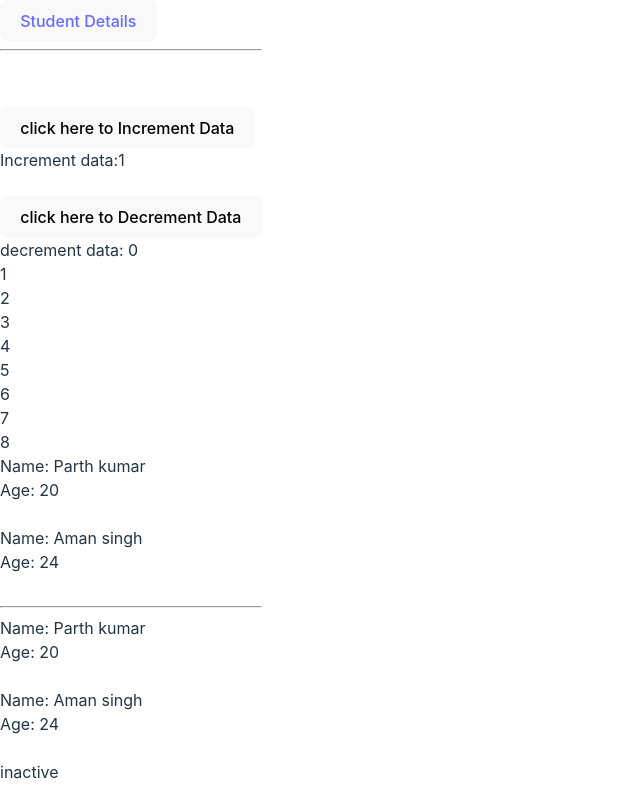
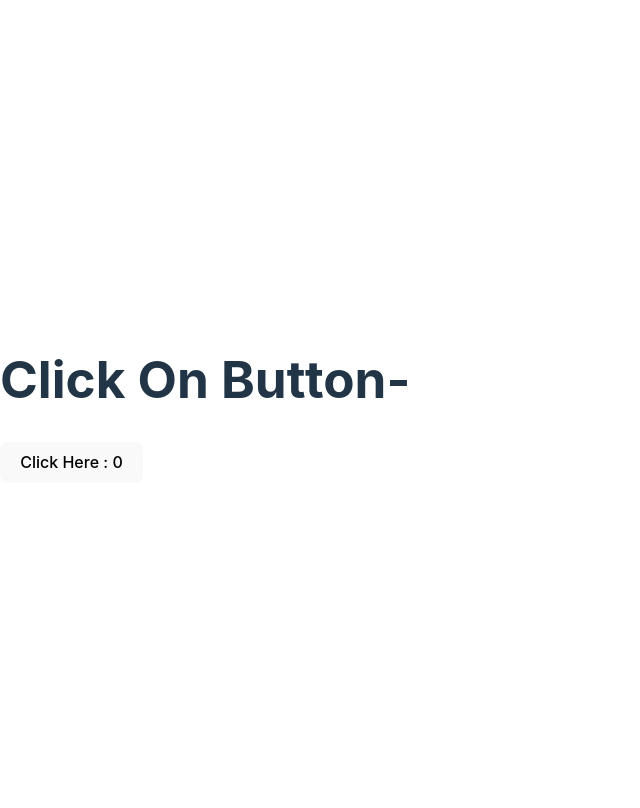
Before and after one commit to Parthkumar26/Teckat-intership, a React (Vite) app: page / in a window 1280 px wide. Shown: the whole page, without its empty margins (0-640 px from the left). Built offline with nearby package versions, Linux system fonts and the light colour scheme.

Commit message:
revision

```diff
--- a/package.json
+++ b/package.json
@@ -10,6 +10,7 @@
     "preview": "vite preview"
   },
   "dependencies": {
+    "newproj": "link:",
     "react": "^18.2.0",
     "react-dom": "^18.2.0",
     "react-hook-form": "^7.51.5",
--- a/src/AppRoute.tsx
+++ b/src/AppRoute.tsx
@@ -1,17 +1,19 @@
 import React from 'react'
 import { Route, Routes } from 'react-router-dom'
 import { CreateStudent, HomePage, StudentOutlet, Students, UpdateStudent } from './pages'
+import Test1 from './pages/Test1'
+
 
 
 const AppRoute : React.FC= () => {
   return (
     <Routes>
-      <Route path="" element = {<HomePage />}/>
+      <Route path="" element = {<Test1 />} />
+      <Route path="homepage" element = {<HomePage />}/>
       <Route path="student" element = {<StudentOutlet/>}>
         <Route path="" element = {<Students/>}/>
         <Route path="create-student" element = {<CreateStudent/>}/>
         <Route path="Update-student/: studentID" element = {<UpdateStudent/>}/>
-
       </Route>
     </Routes>
   )
--- a/src/pages/HomePage.tsx
+++ b/src/pages/HomePage.tsx
@@ -18,6 +18,7 @@ const HomePage =() =>{
   useEffect(() => {
     addData();
   },[numberData]);
+
 
   const addData = () => {
     const oldData = data;
--- /dev/null
+++ b/src/pages/Test1.tsx
@@ -0,0 +1,22 @@
+import React, { useEffect, useState } from 'react'
+
+const Test1 = () => {
+
+    const[val, setVal] = useState(0);
+    useEffect(()=>{
+        console.log("Value Changed!");
+
+    }, [val]);
+
+    return (
+    <>
+    <h1>
+        Click On Button-
+    </h1>
+    <button onClick={() => {
+        setVal(val + 1);
+    }}>Click Here : {val}</button>
+    </>
+  )
+}
+export default Test1
```
Also changed, not shown: src/pages/Button.tsx (added, +21 -0 lines), 1 other file (tests, documents, lock files or other folders).
